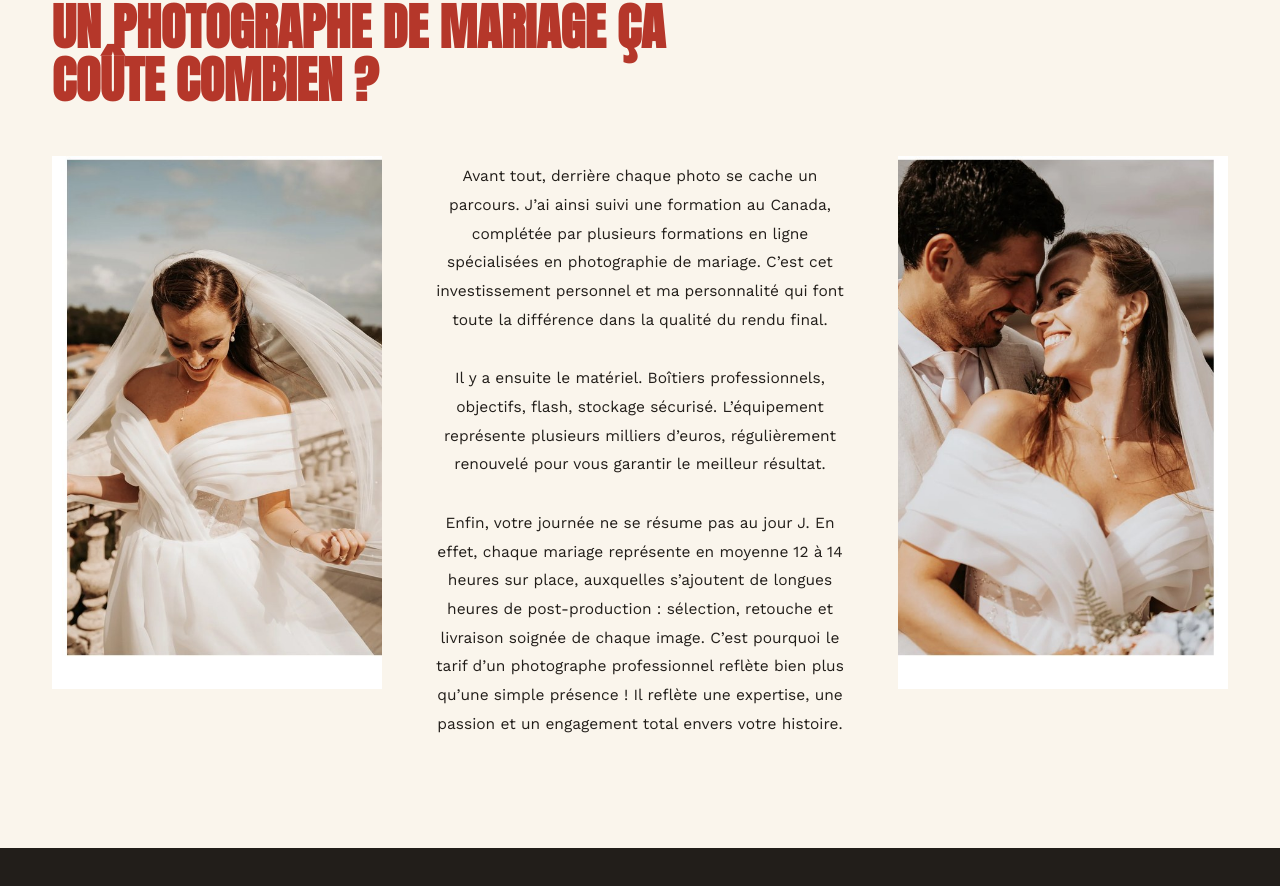
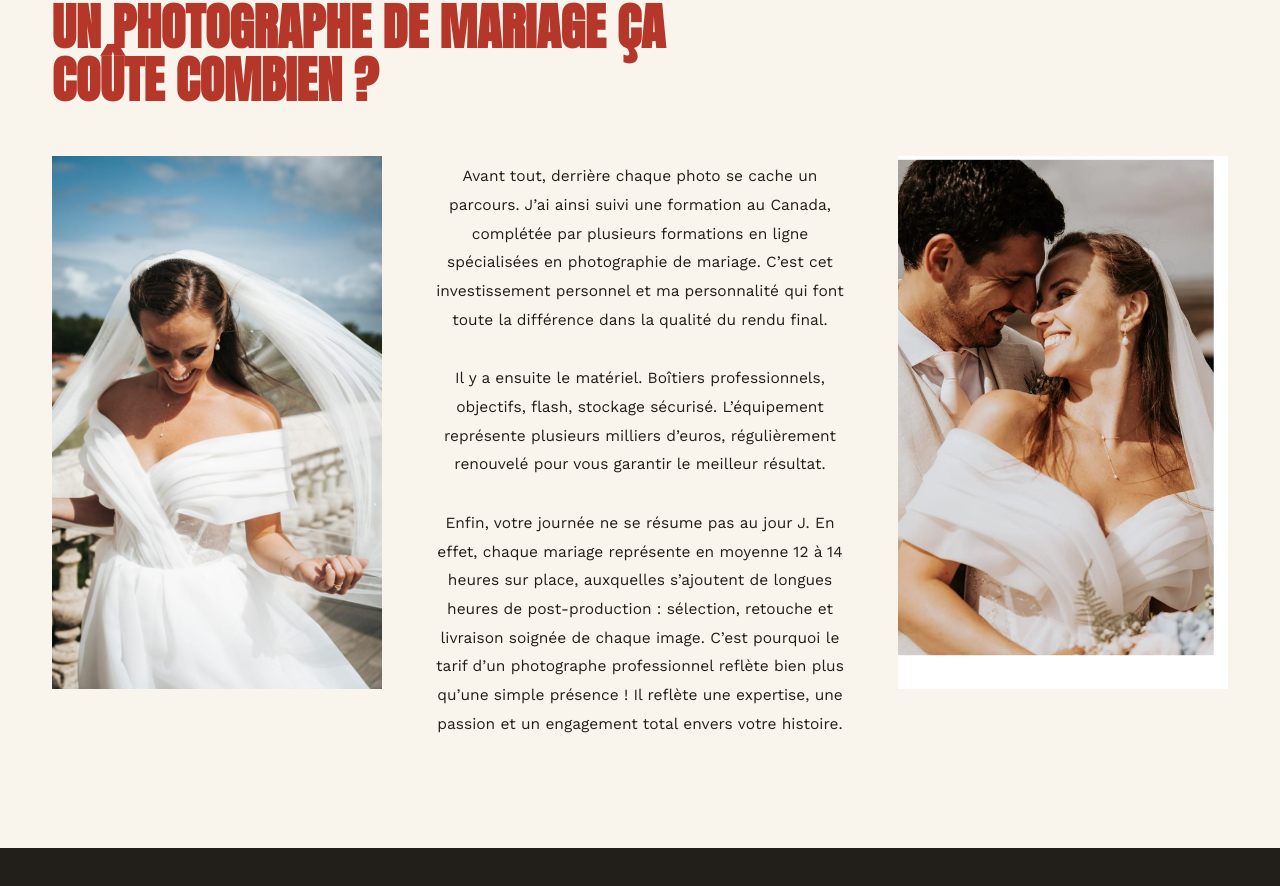
Before and after one commit to saslandeco-cmyk/tioto-photographe, a Next.js app: page / in a window 1280 px wide. Shown: the part 5368-6254 px from the top of the page. Built offline with nearby package versions, Linux system fonts and the light colour scheme.

Commit message:
Update Pricing.js

```diff
--- a/app/components/Pricing.js
+++ b/app/components/Pricing.js
@@ -12,7 +12,7 @@ export default function Pricing() {
         <div className={styles.grid}>
           <div className={styles.photo}>
             <Image
-              src="/images/prix-left.jpg"
+              src="/images/photographe-mariage-bordeaux2.jpg"
               alt="La mariée souriante, voile porté par le vent, sur une terrasse"
               fill
               sizes="(max-width: 900px) 100vw, 26vw"
```
